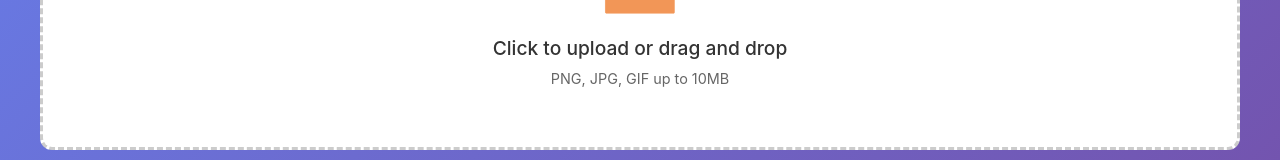
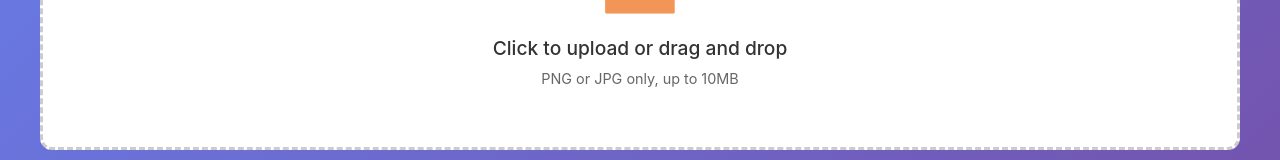
Before and after one commit to Rishi94523/Traffic_Sign, a React (Vite) app in the folder frontend/: page / in a window 1280 px wide. Shown: the part 268-428 px from the top of the page. Built offline with nearby package versions, Linux system fonts and the light colour scheme; no server answers.

Commit message:
feat(frontend): update UI hint to reflect JPG/PNG only restriction - RSCI-6

```diff
--- a/frontend/src/components/ImageUpload.jsx
+++ b/frontend/src/components/ImageUpload.jsx
@@ -65,7 +65,7 @@ function ImageUpload({ onUpload, onError, loading, setLoading }) {
         <p className="upload-text">
           {loading ? 'Processing...' : 'Click to upload or drag and drop'}
         </p>
-        <p className="upload-hint">PNG, JPG, GIF up to 10MB</p>
+        <p className="upload-hint">PNG or JPG only, up to 10MB</p>
       </div>
     </div>
   )
```
